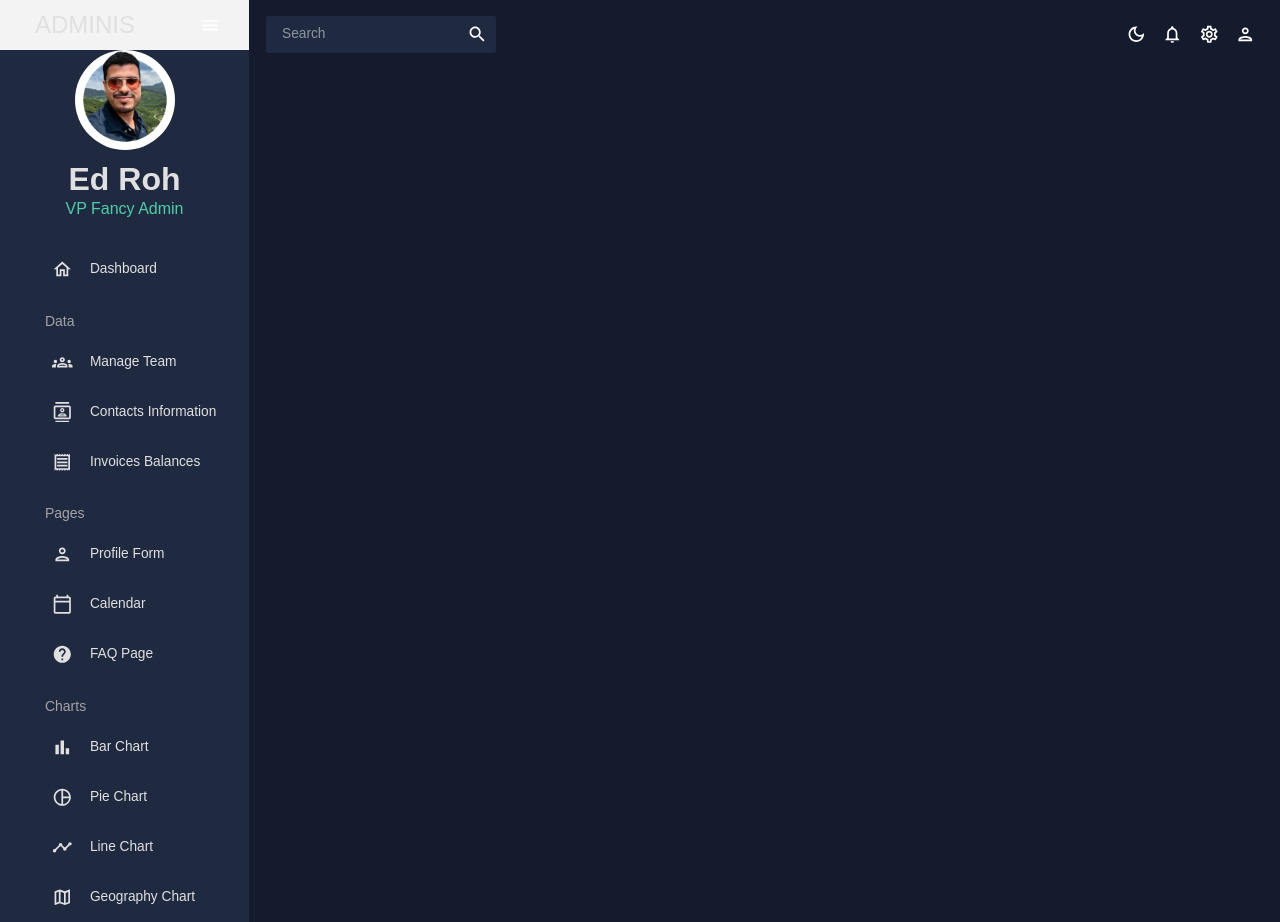
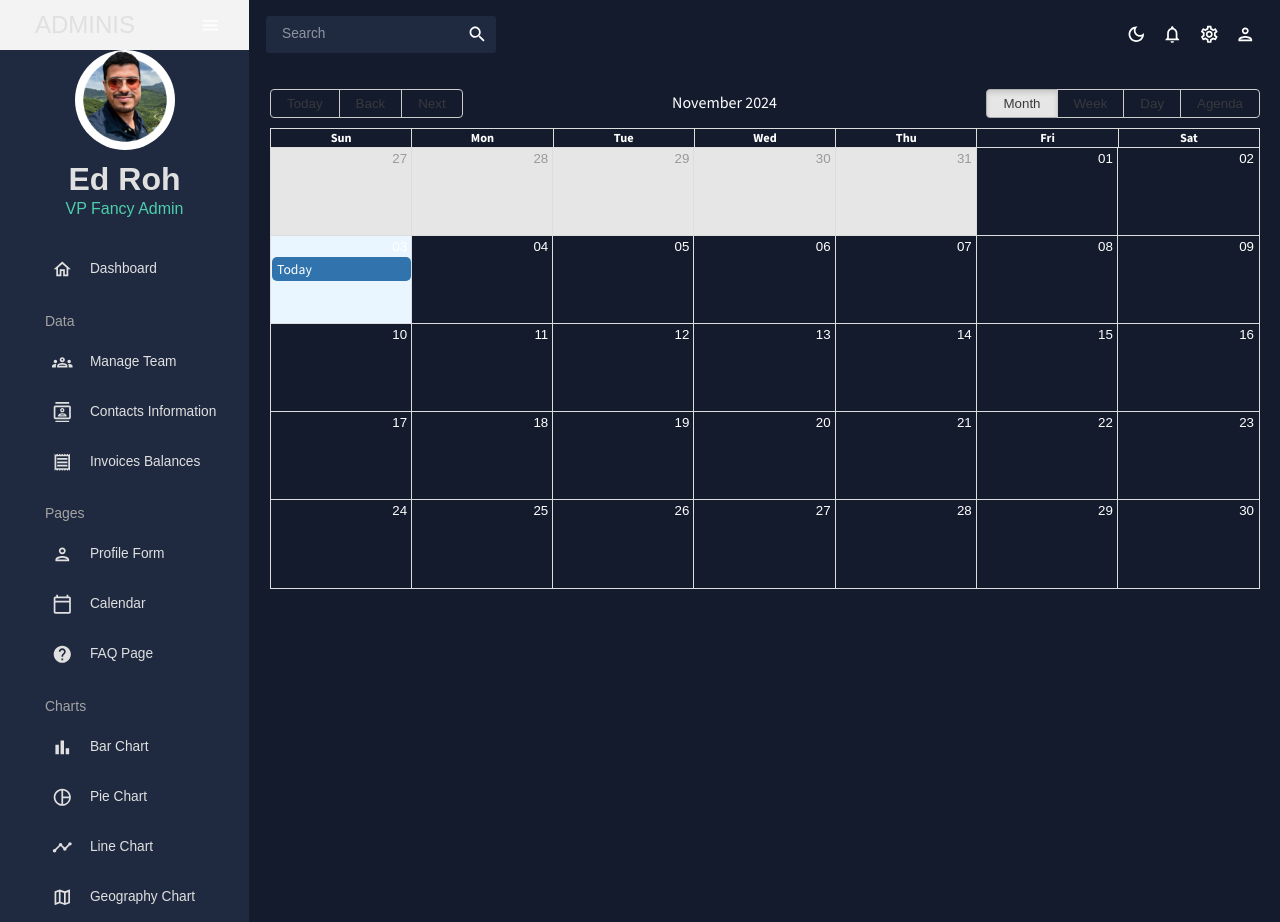
Before and after one commit to mamb121/React_Dashboard_V1, a React (Create React App) app in the folder react-admin/: page /calendar in a window 1280 px wide. Built offline with nearby package versions, Linux system fonts and the light colour scheme.

Commit message:
Create calender page

```diff
--- a/react-admin/src/App.js
+++ b/react-admin/src/App.js
@@ -5,11 +5,13 @@ import { Routes, Route } from "react-router-dom"
 import Topbar from './scenes/global/Topbar';
 import MainSidebar from './scenes/global/MainSidebar';
 import Dashboard from './scenes/dashboard';
-import { Sidebar } from "react-pro-sidebar";
+//import { Sidebar } from "react-pro-sidebar";
 import Team from './scenes/team';
 import Contacts from './scenes/contacts';
 import Invoices from './scenes/invoices';
 import Form from './scenes/form';
+//import Calendar from './scenes/calendar/calendar';
+import Calendar from './scenes/cal/MyCalendar';
 // import Contacts from './scenes/contacts';
 // import Bar from './scenes/bar';
 
@@ -17,7 +19,7 @@ import Form from './scenes/form';
 // import Pie from './scenes/pie';
 // import FAQ from './scenes/faq';
 // import Gography from './scenes/gography';
-// import Calender from './scenes/calender';
+
 
 
 
@@ -38,20 +40,19 @@ function App() {
            <Route path="/contacts" element={<Contacts />} />
            <Route path="/invoices" element={<Invoices />} />
            <Route path="/form" element={<Form />} />
+           <Route path="/calendar" element={<Calendar />} />
            {/*
            <Route path="/bar" element={<Bar />} />
            <Route path="/line" element={<Line />} />
            <Route path="/pie" element={<Pie />} />
            <Route path="/faq" element={<FAQ />} />
-           <Route path="/gography" element={<Gography />} />
-           <Route path="/calender" element={<Calender />} /> */}
+           <Route path="/gography" element={<Gography />} />*/}
           </Routes>
         </main>
       </div>;
     </ThemeProvider>
   </ColorModeContext.Provider>
-
-  );
+  )
 }
 
 export default App;
--- a/react-admin/src/index.js
+++ b/react-admin/src/index.js
@@ -11,4 +11,4 @@ root.render(
       <App />
     </BrowserRouter>
   </React.StrictMode>
-);
+)
--- /dev/null
+++ b/react-admin/src/scenes/cal/MyCalendar.jsx
@@ -0,0 +1,74 @@
+import { Calendar, dayjsLocalizer } from 'react-big-calendar'
+import dayjs from 'dayjs'
+import 'react-big-calendar/lib/css/react-big-calendar.css'
+import {
+    Box,
+    List,
+    ListItem,
+    ListItemText,
+    Typography,
+    useTheme,
+  } from "@mui/material";
+
+const localizer = dayjsLocalizer(dayjs)
+
+const myEventsList = [
+    {
+        title: "All Day Event very long title",
+        start: new Date(2015, 3, 0),
+        end: new Date(2015, 3, 1)
+    },
+    {
+        title: "Long Event",
+        start: new Date(2023, 3, 7),
+        end: new Date(2023, 3, 10)
+    },
+
+    {
+        title: "DTS STARTS",
+        start: new Date(2016, 2, 13, 0, 0, 0),
+        end: new Date(2016, 2, 20, 0, 0, 0)
+    },
+    {
+        title: "DTS ENDS",
+        start: new Date(2016, 10, 6, 0, 0, 0),
+        end: new Date(2016, 10, 13, 0, 0, 0)
+    },
+    {
+        title: "Some Event",
+        start: new Date(2015, 3, 9, 0, 0, 0),
+        end: new Date(2015, 3, 9, 0, 0, 0)
+    },
+    {
+        title: "Conference",
+        start: new Date(2015, 3, 11),
+        end: new Date(2015, 3, 13),
+        desc: "Big conference for important people"
+    },
+    {
+        title: "Meeting",
+        start: new Date(2023, 6, 12, 10, 30, 0, 0),
+        end: new Date(2023, 6, 12, 12, 30, 0, 0),
+        desc: "Pre-meeting meeting, to prepare for the meeting"
+    },
+    {
+        title: "Today",
+        start: new Date(new Date().setHours(new Date().getHours() - 3)),
+        end: new Date(new Date().setHours(new Date().getHours() + 3))
+    }
+];
+
+const MyCalendar = (props) => (
+  <Box
+    m='20px'
+    >
+    <Calendar
+      localizer={localizer}
+      events={myEventsList}
+      startAccessor="start"
+      endAccessor="end"
+      style={{ height: 500 }}
+    />
+  </Box>
+)
+export default MyCalendar;
--- /dev/null
+++ b/react-admin/src/scenes/calendar/calendar.jsx
@@ -0,0 +1,132 @@
+import { useState } from "react";
+import FullCalendar from '@fullcalendar/react';
+import { formatDate } from "@fullcalendar/core";
+import dayGridPlugin from '@fullcalendar/daygrid' // a plugin!
+import timeGridPlugin from "@fullcalendar/timegrid";
+import interactionPlugin from "@fullcalendar/interaction";
+import listPlugin from "@fullcalendar/list";
+import {
+  Box,
+  List,
+  ListItem,
+  ListItemText,
+  Typography,
+  useTheme,
+} from "@mui/material";
+import Header from "../../components/Header";
+import { tokens } from "../../theme";
+
+export default function Calendar(props) {
+  const theme = useTheme();
+  const colors = tokens(theme.palette.mode);
+  const [currentEvents, setCurrentEvents] = useState([]);
+
+  const handleDateClick = (selected) => {
+    const title = prompt("Please enter a new title for your event");
+    const calendarApi = selected.view.calendar;
+    calendarApi.unselect();
+
+    if (title) {
+      calendarApi.addEvent({
+        id: `${selected.dateStr}-${title}`,
+        title,
+        start: selected.startStr,
+        end: selected.endStr,
+        allDay: selected.allDay,
+      });
+    }
+  };
+
+  const handleEventClick = (selected) => {
+    if (
+      window.confirm(
+        `Are you sure you want to delete the event '${selected.event.title}'`
+      )
+    ) {
+      selected.event.remove();
+    }
+  };
+
+  return (
+    <Box m="20px">
+      <Header title="CALENDAR" subtitle="Full Calendar Interactive Page" />
+      <Box display="flex" justifyContent="space-between">
+        {/* CALENDAR SIDEBAR */}
+        <Box
+          flex="1 1 20%"
+          backgroundColor={colors.primary[400]}
+          p="15px"
+          borderRadius="4px"
+        >
+          <Typography variant="h5">Events</Typography>
+          <List>
+            {currentEvents.map((event) => (
+              <ListItem
+                key={event.id}
+                sx={{
+                  backgroundColor: colors.greenAccent[500],
+                  margin: "10px 0",
+                  borderRadius: "2px",
+                }}
+              >
+                <ListItemText
+                  primary={event.title}
+                  secondary={
+                    <Typography>
+                      {formatDate(event.start, {
+                        year: "numeric",
+                        month: "short",
+                        day: "numeric",
+                      })}
+                    </Typography>
+                  }
+                ></ListItemText>
+              </ListItem>
+            ))}
+          </List>
+        </Box>
+        {/* CALENDAR */}
+        <Box
+        flex="1 1 100%"
+        ml="15px">
+            <FullCalendar
+            height="75vh"
+            plugins={
+                [
+                    dayGridPlugin,
+                    timeGridPlugin,
+                    interactionPlugin,
+                    listPlugin
+                ]
+            }
+            headerToolbar={{
+                left :"prev, next today",
+                center: "title",
+                right: "dayGridMonth, timeGridWeek, timeGridDay, listMonth"
+            }}
+            initialView="dayGridMonth"
+            editable={true}
+            selectable={true}
+            selectMirror={true}
+            dayMaxEvents={true}
+            select={handleDateClick}
+            eventClick={handleEventClick}
+            eventsSet={(events)=>setCurrentEvents(events)}
+            initialEvents={[
+                {
+                  id: "12315",
+                  title: "All-day event",
+                  date: "2022-09-14",
+                },
+                {
+                  id: "5123",
+                  title: "Timed event",
+                  date: "2022-09-28",
+                },
+              ]}
+            />
+        </Box>
+      </Box>
+    </Box>
+  );
+};
```
Also changed, not shown: package.json (added, +11 -0 lines), react-admin/package.json (+6 -4 lines), react-admin/src/scenes/calendar/event-utils.js (added, +19 -0 lines), 2 other files (tests, documents, lock files or other folders).
